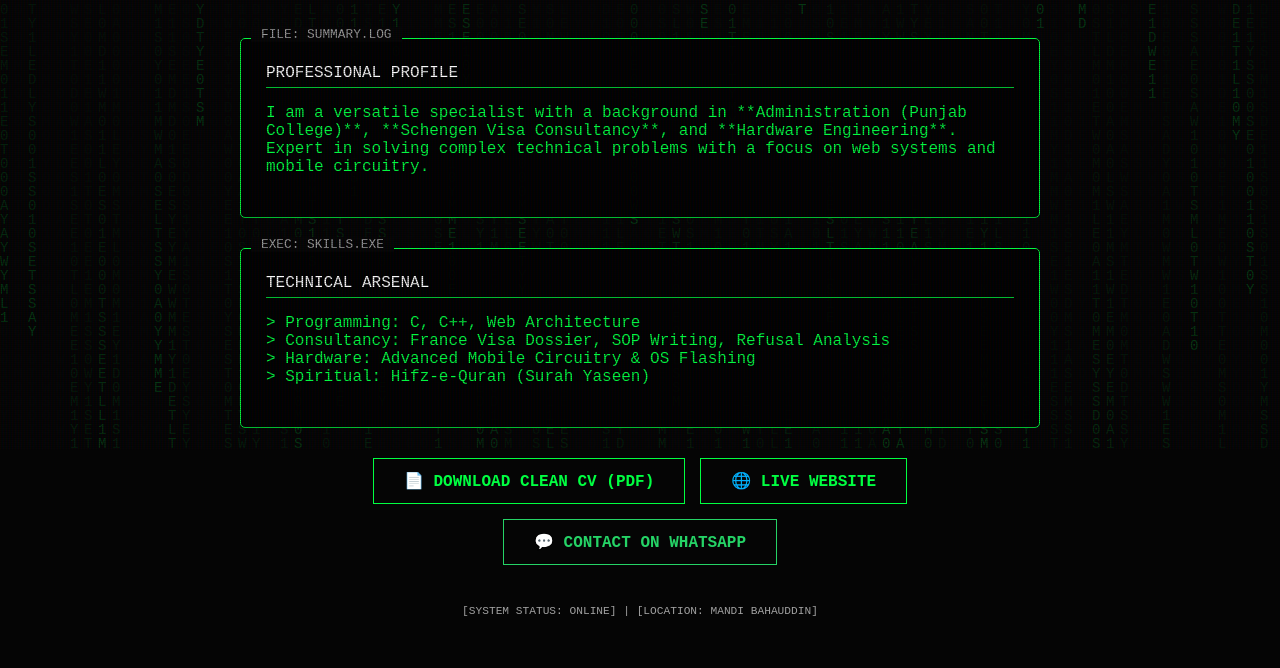
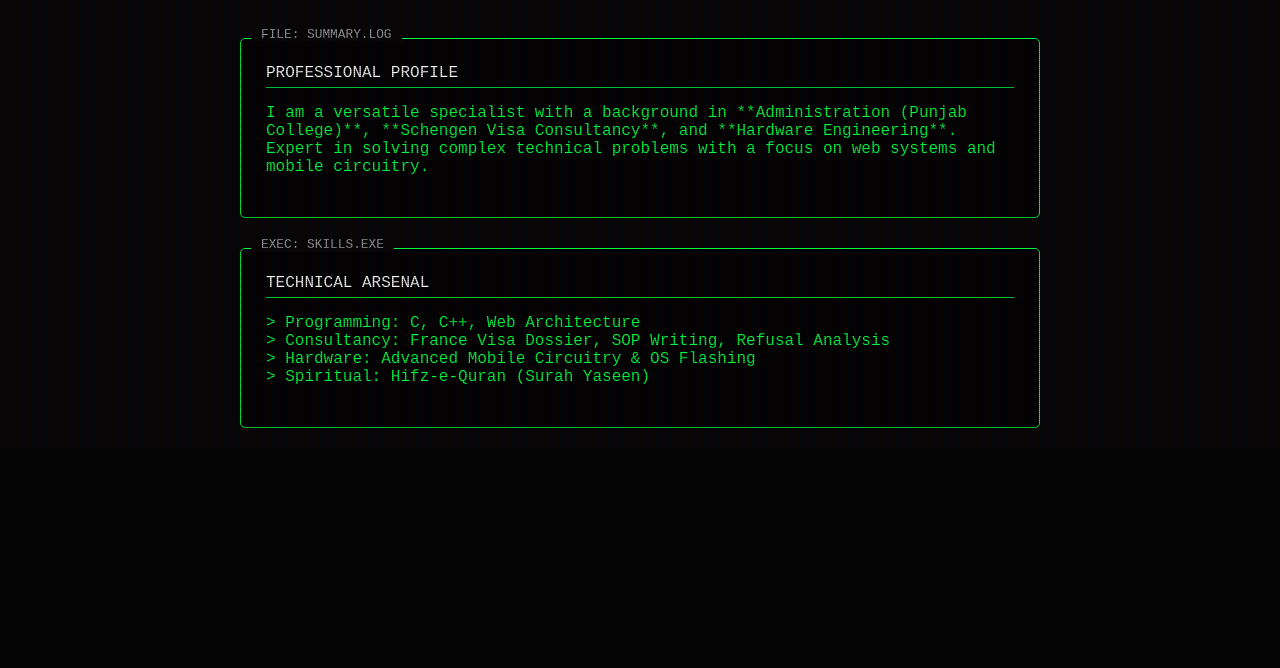
Before and after one commit to mawa-cmd/cv-website, a plain HTML site: page index.html in a window 1280 px wide. Shown: the part 350-1018 px from the top of the page. After the commit the page ends 848 px from the top, so only its background shows below. Drawn offline with Linux system fonts and the light colour scheme.

Commit message:
Update index.html

```diff
--- a/index.html
+++ b/index.html
@@ -161,48 +161,4 @@
             <li>Programming: C, C++, Web Architecture</li>
             <li>Consultancy: France Visa Dossier, SOP Writing, Refusal Analysis</li>
             <li>Hardware: Advanced Mobile Circuitry & OS Flashing</li>
-            <li>Spiritual: Hifz-e-Quran (Surah Yaseen)</li>
-        </ul>
-    </div>
-
-    <div class="btn-group">
-        <a href="cv.pdf" download class="cyber-btn">📄 Download Clean CV (PDF)</a>
-
-        <a href="https://mawa-boutique--mawahubweb.replit.app" target="_blank" class="cyber-btn">🌐 Live Website</a>
-
-        <a href="https://wa.me/923249613686?text=Hello%20Waleed,%20I%20saw%20your%20portfolio%20and%20want%20to%20hire%20you."
-           class="cyber-btn whatsapp-btn">💬 Contact on WhatsApp</a>
-    </div>
-
-    <p style="text-align: center; margin-top: 40px; font-size: 0.7rem; color: var(--text-gray);">
-        [SYSTEM STATUS: ONLINE] | [LOCATION: MANDI BAHAUDDIN]
-    </p>
-</div>
-
-<script>
-    const canvas = document.getElementById('matrix');
-    const ctx = canvas.getContext('2d');
-    canvas.height = window.innerHeight;
-    canvas.width = window.innerWidth;
-    const chars = "01010101WALEEDSYSTEMSYSTEM01";
-    const fontSize = 14;
-    const columns = canvas.width / fontSize;
-    const drops = Array(Math.floor(columns)).fill(1);
-
-    function draw() {
-        ctx.fillStyle = "rgba(0, 0, 0, 0.05)";
-        ctx.fillRect(0, 0, canvas.width, canvas.height);
-        ctx.fillStyle = "#00ff41";
-        ctx.font = fontSize + "px monospace";
-        for (let i = 0; i < drops.length; i++) {
-            const text = chars.charAt(Math.floor(Math.random() * chars.length));
-            ctx.fillText(text, i * fontSize, drops[i] * fontSize);
-            if (drops[i] * fontSize > canvas.height && Math.random() > 0.975) drops[i] = 0;
-            drops[i]++;
-        }
-    }
-    setInterval(draw, 35);
-</script>
-
-</body>
-</html>
+            <li>Spiritual: Hifz-e-Quran (Surah Yaseen)</
```
